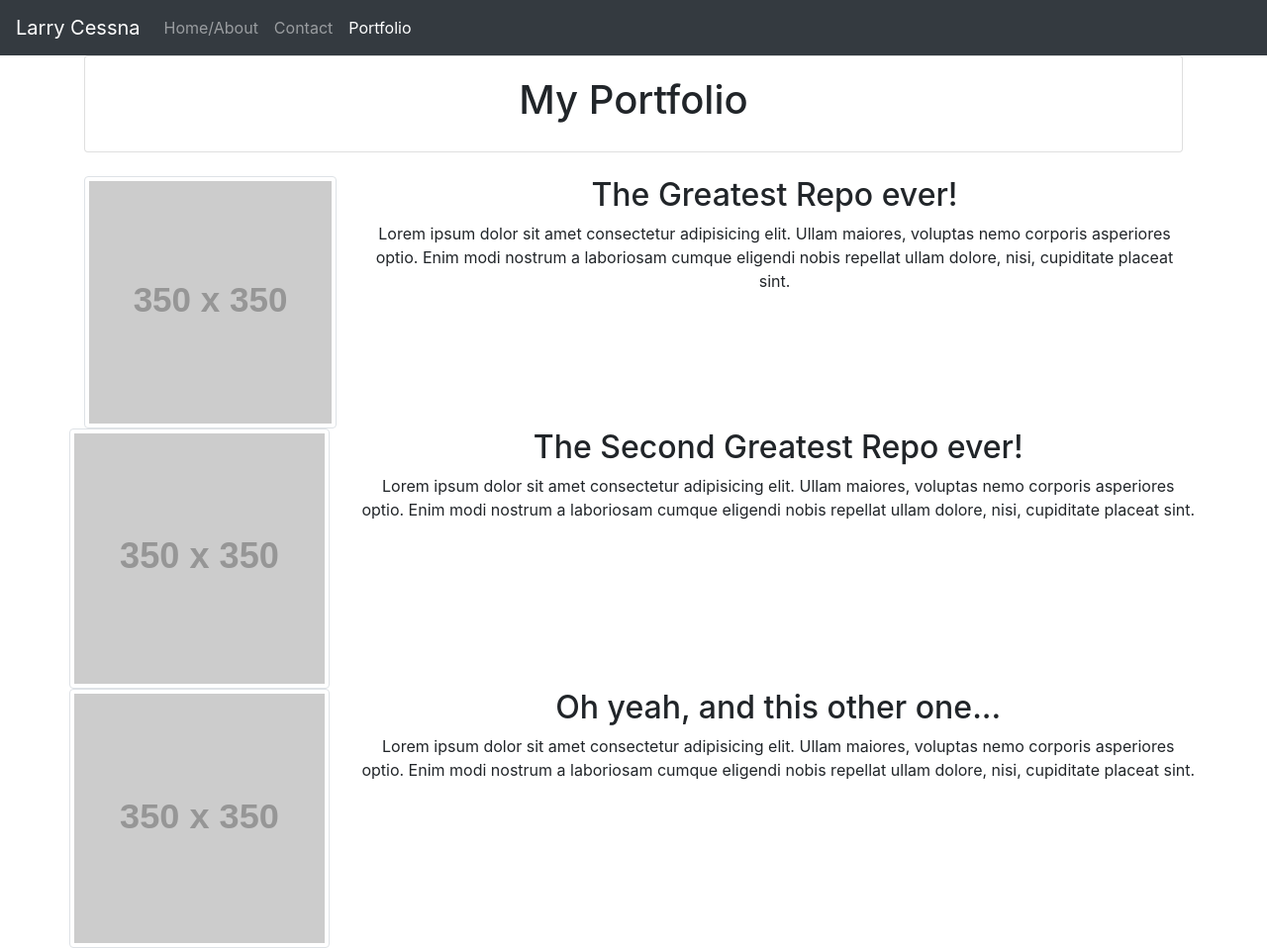
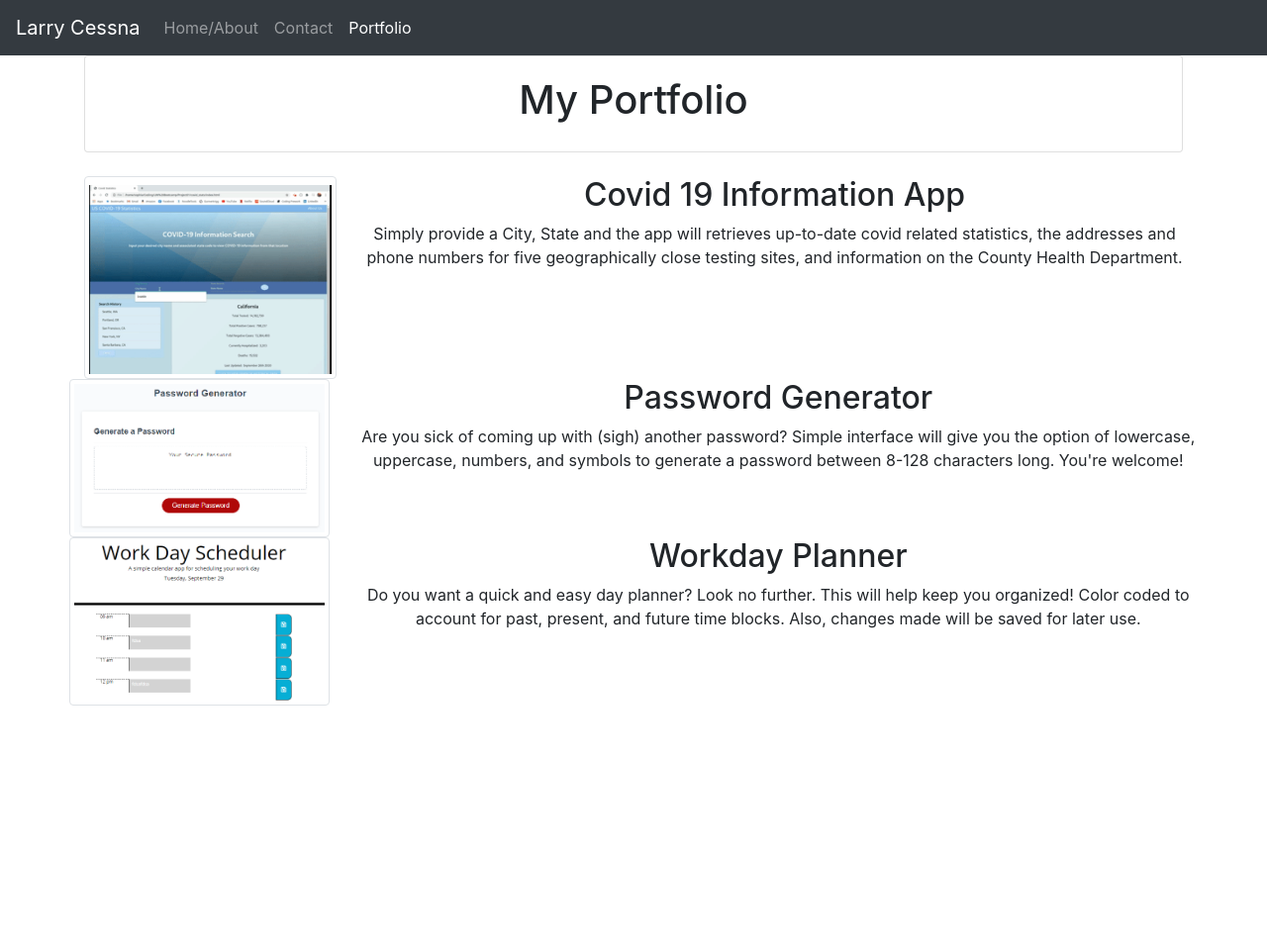
Before and after one commit to lbcessna/updated-portfolio, a plain HTML site: page portfolio.html in a window 1280 px wide. Shown: the whole page at 99% size. After the commit the page ends 800 px from the top, so only its background shows below. Drawn offline with nearby package versions, Linux system fonts and the light colour scheme; placeholder pictures from the web are drawn by us.

Commit message:
Updated portfolio with images and descriptions of projects.

```diff
--- a/portfolio.html
+++ b/portfolio.html
@@ -41,29 +41,28 @@
         </div><br>
         <div class="row">
             <div class="col-lg-3">
-                <img class="img img-thumbnail" src="http://placehold.it/350x350">
+                <a href="https://sophia2798.github.io/covid_stats/"><img class="img img-thumbnail" src="./img/covidApp.PNG"></a>
             </div>
             <div class="col-lg-9">
-                <h2>The Greatest Repo ever!</h2>
-                <p>Lorem ipsum dolor sit amet consectetur adipisicing elit. Ullam maiores, voluptas nemo corporis asperiores optio. Enim modi nostrum a laboriosam cumque eligendi nobis repellat ullam dolore, nisi, cupiditate placeat sint.</p>
+                <h2>Covid 19 Information App</h2>
+                <p>Simply provide a City, State and the app will retrieves up-to-date covid related statistics, the addresses and phone numbers for five geographically close testing sites, and information on the County Health Department.</p>
             </div>
             <div class="row">
                 <div class="col-lg-3">
-                    <img class="img img-thumbnail" src="http://placehold.it/350x350">
+                    <a href="https://lbcessna.github.io/hw3-password-generator/"><img class="img img-thumbnail" src="./img/pwdGen.PNG"></a>
                 </div>
                 <div class="col-lg-9">
-                    <h2>The Second Greatest Repo ever!</h2>
-                    <p>Lorem ipsum dolor sit amet consectetur adipisicing elit. Ullam maiores, voluptas nemo corporis asperiores optio. Enim modi nostrum a laboriosam cumque eligendi nobis repellat ullam dolore, nisi, cupiditate placeat sint.</p>
+                    <h2>Password Generator</h2>
+                    <p>Are you sick of coming up with (sigh) another password? Simple interface will give you the option of lowercase, uppercase, numbers, and symbols to generate a password between 8-128 characters long. You're welcome!</p>
                 </div>
-
             </div>
             <div class="row">
                 <div class="col-lg-3">
-                    <img class="img img-thumbnail" src="http://placehold.it/350x350">
+                    <a href="https://lbcessna.github.io/hw5-day-planner/"><img class="img img-thumbnail" src="./img/workDay.PNG"></a>
                 </div>
                 <div class="col-lg-9">
-                    <h2>Oh yeah, and this other one...</h2>
-                    <p>Lorem ipsum dolor sit amet consectetur adipisicing elit. Ullam maiores, voluptas nemo corporis asperiores optio. Enim modi nostrum a laboriosam cumque eligendi nobis repellat ullam dolore, nisi, cupiditate placeat sint.</p>
+                    <h2>Workday Planner</h2>
+                    <p>Do you want a quick and easy day planner? Look no further. This will help keep you organized! Color coded to account for past, present, and future time blocks. Also, changes made will be saved for later use.</p>
                 </div>
         </div>
 
```
Also changed, not shown: contact.html (+6 -8 lines), img/covidApp.PNG (added), img/pwdGen.PNG (added), img/workDay.PNG (added), 1 other file.
